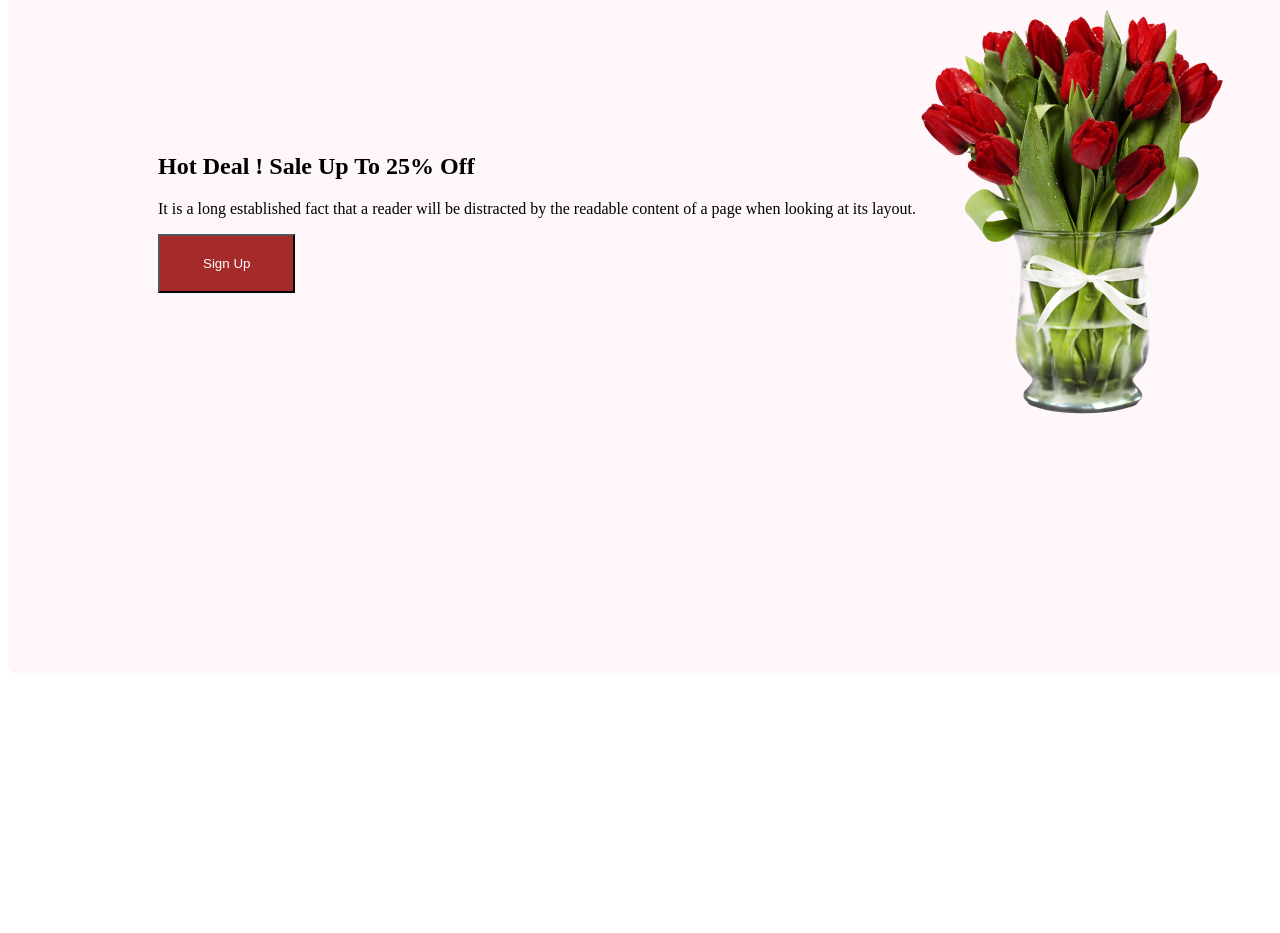
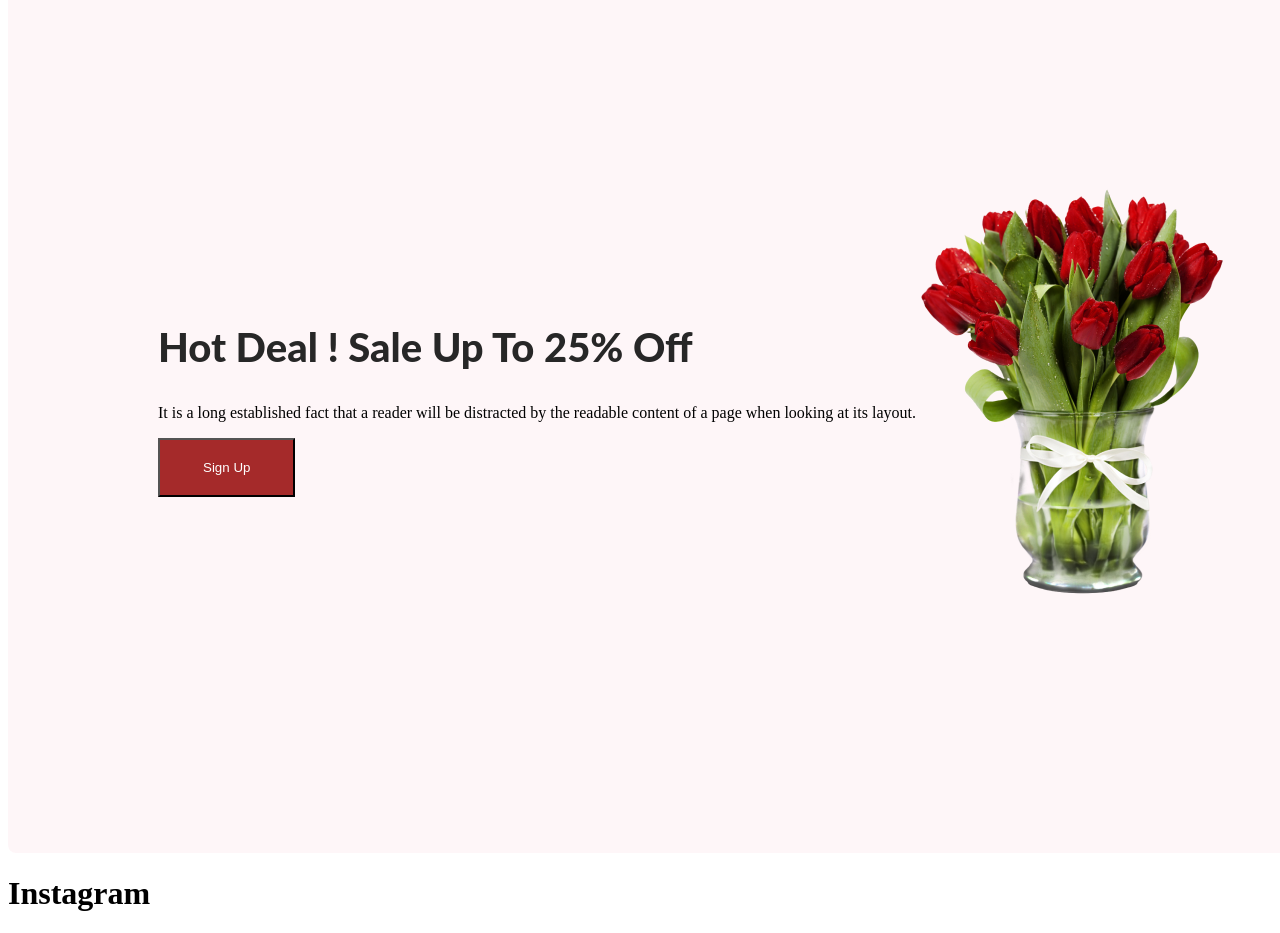
Before and after one commit to imtiazshayer/new-journey, a plain HTML site: page index.html in a window 1280 px wide. Shown: the part 2386-3319 px from the top of the page. Before the commit the page ends 3067 px from the top, so only its background shows below. Drawn offline with Linux system fonts and the light colour scheme.

Commit message:
three done

```diff
--- a/index.html
+++ b/index.html
@@ -51,7 +51,7 @@
 <nav class="bold-title">
 
 <div>
-<h1>Hot Deal ! Sale Up To 25% Off</h1>
+<h1 class="boro-word">Hot Deal ! Sale Up To 25% Off</h1>
 
 <p>It is a long established fact that a reader will be distracted by the readable content of a page when looking at its layout.</p>
 
@@ -62,10 +62,22 @@
 </div>
 
 <img class="joss-pic" src="flower-shop-assignment/Flower Asset/pngwing 8.png" alt="">
+</div>
 </nav>
+
+
+<div>
+<div>
+<h1>Instagram</h1>
+
+
 
 </div>
 
+
+
+
+</div>
 
 
 
--- a/styles/new.css
+++ b/styles/new.css
@@ -117,12 +117,20 @@ background: rgba(229, 84, 115, 0.05);
 display: flex;
 align-items: center;
 padding: 150px;
+margin-top: 180px;
 
 }
 .joss-pic{
-
     width: 318px;
 height: 420px;
+}
+.boro-word{
 
+    color: #272727;
+    font-family: Lato;
+    font-size: 40px;
+    font-style: normal;
+    font-weight: 800;
+    line-height: normal;
 
 }
```
